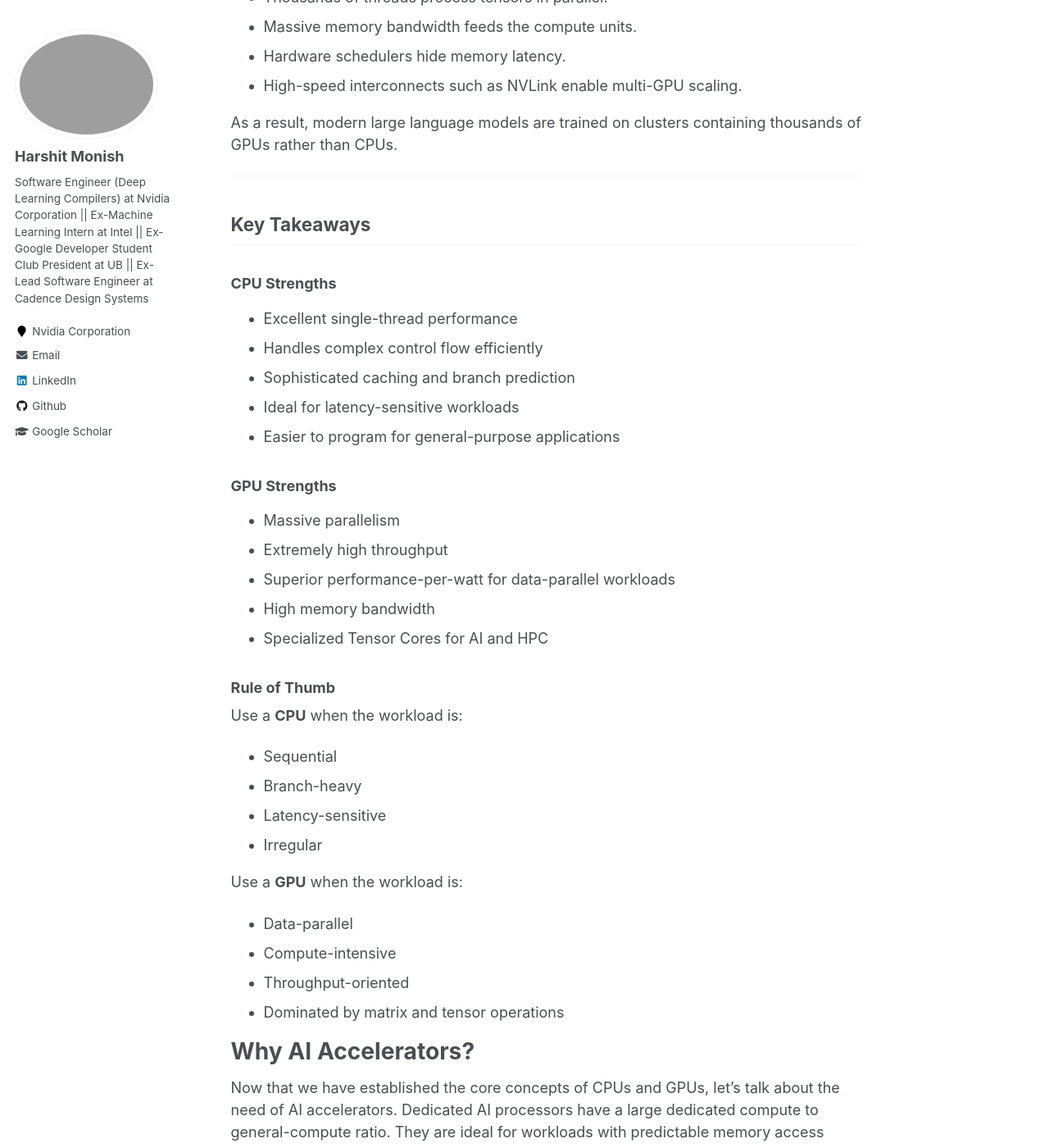
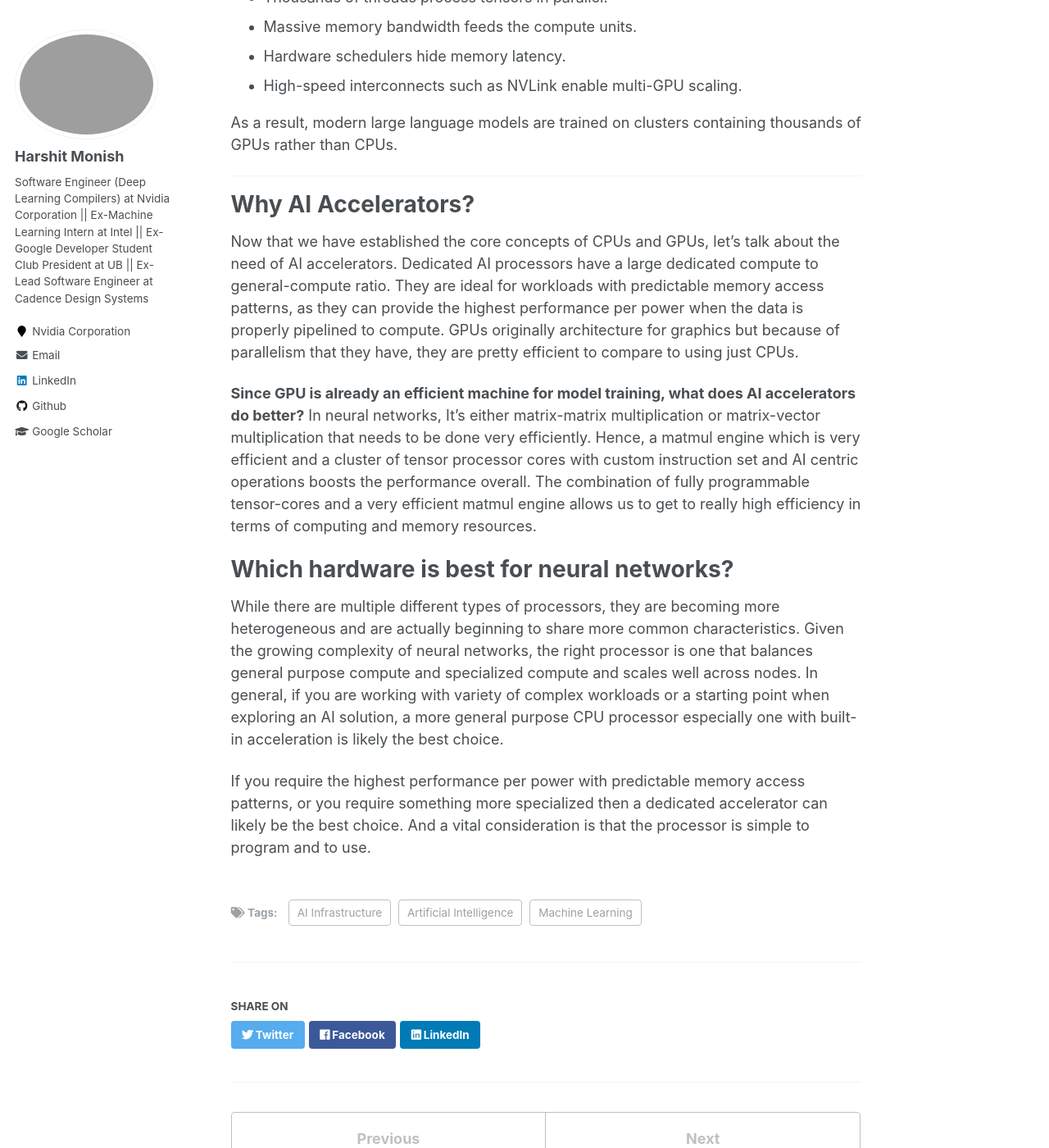
Before and after one commit to harshitmonish/harshitmonish.github.io, a Jekyll site: the page built from _posts/2022-09-01-blog-post-2.md, in a window 1280 px wide and 1400 px high, scrolled down 8110 px. Shown: the whole window at 82% size. Built offline with Jekyll 4.4.1, drawn with Linux system fonts in a browser that asks for light colours; some of the changed text lies outside the part shown.

Commit message:
Update 2022-09-01-blog-post-2.md

```diff
--- a/_posts/2022-09-01-blog-post-2.md
+++ b/_posts/2022-09-01-blog-post-2.md
@@ -301,40 +301,6 @@ As a result, modern large language models are trained on clusters containing tho
 
 ---
 
-## Key Takeaways
-
-### CPU Strengths
-
-- Excellent single-thread performance
-- Handles complex control flow efficiently
-- Sophisticated caching and branch prediction
-- Ideal for latency-sensitive workloads
-- Easier to program for general-purpose applications
-
-### GPU Strengths
-
-- Massive parallelism
-- Extremely high throughput
-- Superior performance-per-watt for data-parallel workloads
-- High memory bandwidth
-- Specialized Tensor Cores for AI and HPC
-
-### Rule of Thumb
-
-Use a **CPU** when the workload is:
-
-- Sequential
-- Branch-heavy
-- Latency-sensitive
-- Irregular
-
-Use a **GPU** when the workload is:
-
-- Data-parallel
-- Compute-intensive
-- Throughput-oriented
-- Dominated by matrix and tensor operations
-
 Why AI Accelerators?
 ===
 Now that we have established the core concepts of CPUs and GPUs, let's talk about the need of AI accelerators. Dedicated AI processors have a large dedicated compute to general-compute ratio. They are ideal for workloads with predictable memory access patterns, as they can provide the highest performance per power when the data is properly pipelined to compute. GPUs originally architecture for graphics but because of parallelism that they have, they are pretty efficient to compare to using just CPUs.
```
